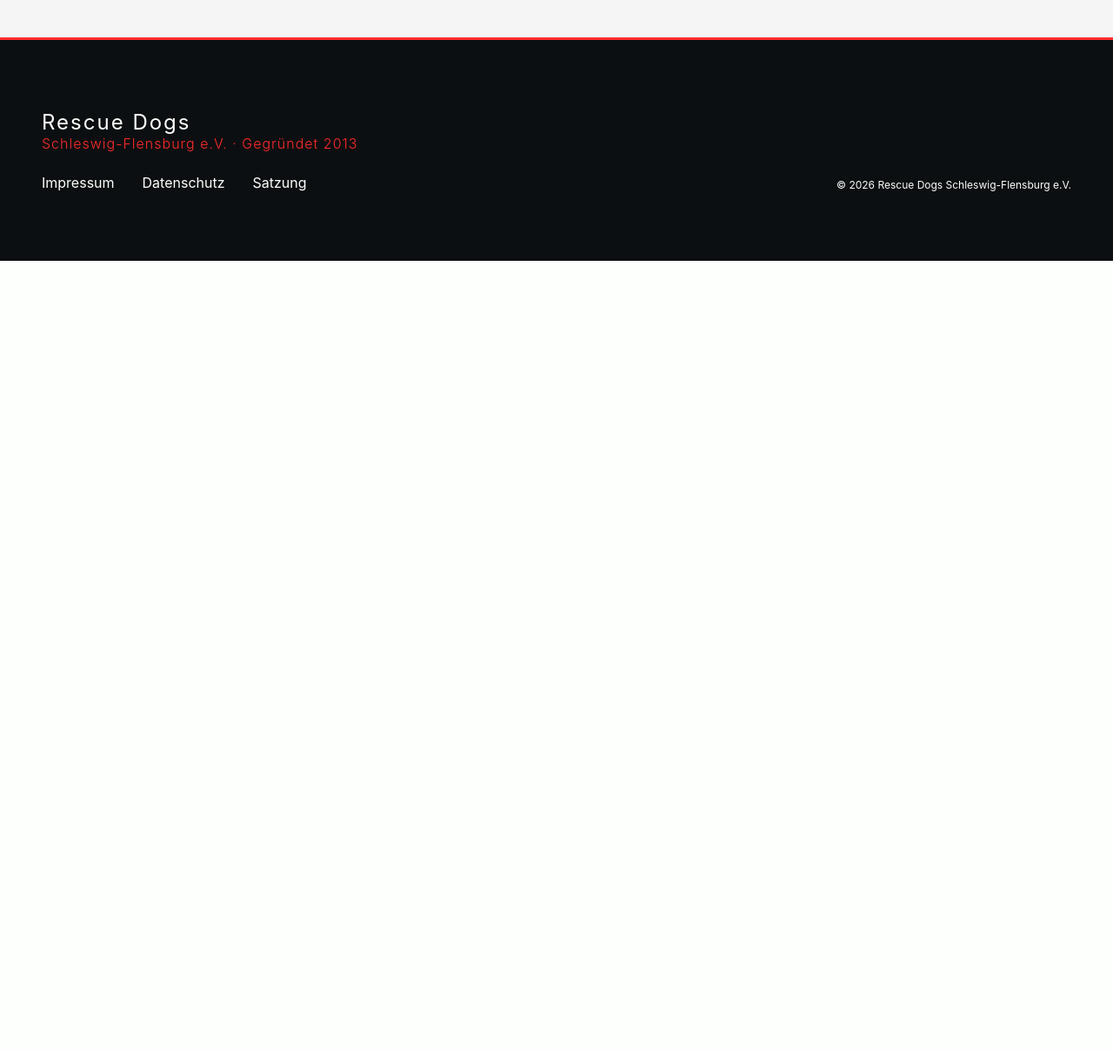
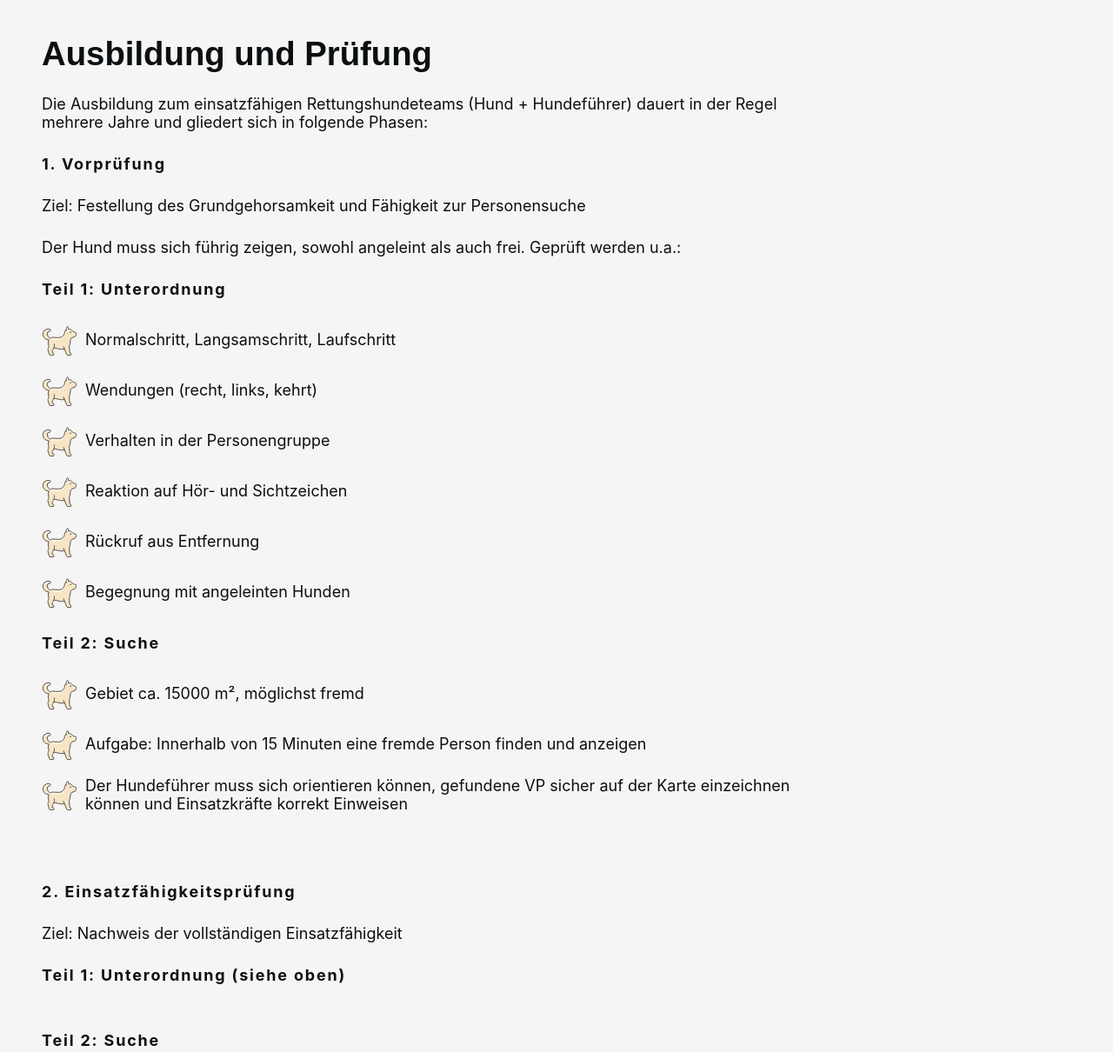
Before and after one commit to LPaulikat/lpaulikat.github.io, an Astro site: page /ausbildung in a window 1280 px wide. Shown: the part 1046-2256 px from the top of the page at 87% size. Before the commit the page ends 1346 px from the top, so only its background shows below. Built offline with nearby package versions, Linux system fonts and the light colour scheme; Astro itself is replaced by a stand-in of ours; a web font is replaced by a local one.

Commit message:
added texts

```diff
--- a/src/components/About.astro
+++ b/src/components/About.astro
@@ -1,4 +1,6 @@
 ---
+import { Picture } from 'astro:assets';
+
 interface Props {
     label: string;
     heading: string;
@@ -12,6 +14,7 @@ interface Props {
         texts: string[];
         list: {
             listLabel: string;
+            text:string;
             listItems: {
                 bold: string;
                 text: string;
@@ -34,13 +37,17 @@ const { data, label, heading } = Astro.props;
                         <div class=`about-content ${about.img.src && 'hasImg'}` >
                             {about.img.src && <img class="about-img" src={about.img.src} alt={about.img.alt} />}
                             <div class="about-text">
+                                {about.title &&
                                 <h3>{about.title}</h3>
-
+                                }
                                 {about.texts.map((text) => (
-                                    <p>{text}</p>
+                                    <p set:html={text}></p>
                                 ))}
                                 {about.list.map((l) => (
                                     <>
+                                        {l.text &&
+                                        <p>{l.text}</p>
+                                        }
                                         {l.listLabel && <strong>{l.listLabel}</strong>}
                                         {l.listItems && (
                                             <ul>
--- a/src/data/about.json
+++ b/src/data/about.json
@@ -16,6 +16,7 @@
       "list": [
         {
           "listLabel": "",
+          "text": "",
           "listItems": [
             { "bold": "", "text": "Regelmäßige Übungen und Lehrgänge auf Landes- und Bundesebene" },
             { "bold": "", "text": "Prüfungen nach BRH-Standard (Bundesverband Rettungshunde)" },
--- a/src/data/area.json
+++ b/src/data/area.json
@@ -17,6 +17,7 @@
       "list": [
         {
           "listLabel": "",
+          "text": "",
           "listItems": [
             { "bold": "", "text": "Demenskranke oder orientierungslose Personen" },
             { "bold": "", "text": "Menschen mit psychischen Erkrankungen" },
--- a/src/data/education.json
+++ b/src/data/education.json
@@ -16,6 +16,7 @@
       "list": [
         {
           "listLabel": "",
+          "text": "",
           "listItems": [{ "bold": "", "text": "Rettungshundestaffel-Nord e.V." }]
         }
       ]
@@ -31,6 +32,7 @@
       "list": [
         {
           "listLabel": "",
+          "text": "",
           "listItems": [
             { "bold": "", "text": "Gültiger Impfnachweis des Hundes" },
             { "bold": "", "text": "Nachweis einer Haftpflichtversicherung" },
@@ -40,6 +42,98 @@
           ]
         }
       ]
+    },
+    {
+      "id": "3",
+      "img": {
+        "src": "",
+        "alt": ""
+      },
+      "title": "Ausbildung und Prüfung",
+      "texts": [
+        "Die Ausbildung zum einsatzfähigen Rettungshundeteams (Hund + Hundeführer) dauert in der Regel mehrere Jahre und gliedert sich in folgende Phasen:",
+        "<strong>1. Vorprüfung</strong>",
+        "Ziel: Festellung des Grundgehorsamkeit und Fähigkeit zur Personensuche"
+      ],
+      "list": [
+        {
+          "listLabel": "Teil 1: Unterordnung",
+          "text": "Der Hund muss sich führig zeigen, sowohl angeleint als auch frei. Geprüft werden u.a.:",
+          "listItems": [
+            { "bold": "", "text": "Normalschritt, Langsamschritt, Laufschritt" },
+            { "bold": "", "text": "Wendungen (recht, links, kehrt)" },
+            { "bold": "", "text": "Verhalten in der Personengruppe" },
+            { "bold": "", "text": "Reaktion auf Hör- und Sichtzeichen" },
+            { "bold": "", "text": "Rückruf aus Entfernung" },
+            { "bold": "", "text": "Begegnung mit angeleinten Hunden" }
+          ]
+        },
+        {
+          "listLabel": "Teil 2: Suche",
+          "text": "",
+          "listItems": [
+            { "bold": "", "text": "Gebiet ca. 15000 m², möglichst fremd" },
+            { "bold": "", "text": "Aufgabe: Innerhalb von 15 Minuten eine fremde Person finden und anzeigen" },
+            {
+              "bold": "",
+              "text": "Der Hundeführer muss sich orientieren können, gefundene VP sicher auf der Karte einzeichnen können und Einsatzkräfte korrekt Einweisen"
+            }
+          ]
+        }
+      ]
+    },
+    {
+      "id": "4",
+      "img": {
+        "src": "",
+        "alt": ""
+      },
+      "title": "",
+      "texts": ["<strong>2. Einsatzfähigkeitsprüfung</strong>", "Ziel: Nachweis der vollständigen Einsatzfähigkeit"],
+      "list": [
+        {
+          "listLabel": "Teil 1: Unterordnung (siehe oben)",
+          "text": "",
+          "listItems": []
+        },
+        {
+          "listLabel": "Teil 2: Suche",
+          "text": "",
+          "listItems": [
+            { "bold": "", "text": "Gebiet ca. 20000 m², möglichst fremd" },
+            { "bold": "", "text": "Anzahl der zu suchenden Personen ist unbekannt" },
+            { "bold": "", "text": "Suchzeit: mind. 30 Minuten + 15 Minuten Pause" },
+            { "bold": "", "text": "Das abgesuchte Gebiet muss auf einer Karte bennant und eingezeichnet werden" },
+            {
+              "bold": "",
+              "text": "Der Hundeführer muss sich orientieren können, gefundene VP sicher auf der Karte einzeichnen können und Einsatzkräfte korrekt Einweisen"
+            }
+          ]
+        }
+      ]
+    },
+    {
+      "id": "5",
+      "img": {
+        "src": "",
+        "alt": ""
+      },
+      "title": "",
+      "texts": [
+        "<strong>Wichtig:</strong> Die Prüfung muss alle zwei Jahre wiederholt werden, um die Einsatztauglichkeit zu erhalten."
+      ],
+      "list": [
+        {
+          "listLabel": "",
+          "text": "",
+          "listItems": []
+        },
+        {
+          "listLabel": "",
+          "text": "",
+          "listItems": []
+        }
+      ]
     }
   ]
 }
--- a/src/data/indicator.json
+++ b/src/data/indicator.json
@@ -13,6 +13,7 @@
       "list": [
         {
           "listLabel": "",
+          "text": "",
           "listItems": [
             {
               "bold": "Verbeller:",
--- a/src/data/memberInfo.json
+++ b/src/data/memberInfo.json
@@ -16,6 +16,7 @@
       "list": [
         {
           "listLabel": "Mietgliedsbeitrag:",
+          "text": "",
           "listItems": [
             { "bold": "", "text": " 120 € Jährlich" },
             { "bold": "", "text": " 60 € Jährlich als Helfer ohne Hund" },
@@ -38,6 +39,7 @@
       "list": [
         {
           "listLabel": "Trainingsbetrieb:",
+          "text": "",
           "listItems": [
             { "bold": "Sommer:", "text": "freitags ab 16:00 Uhr bis in die Abendstunden." },
             { "bold": "Herbst/Winter:", "text": "samstags ab 10:00 Uhr" }
```
